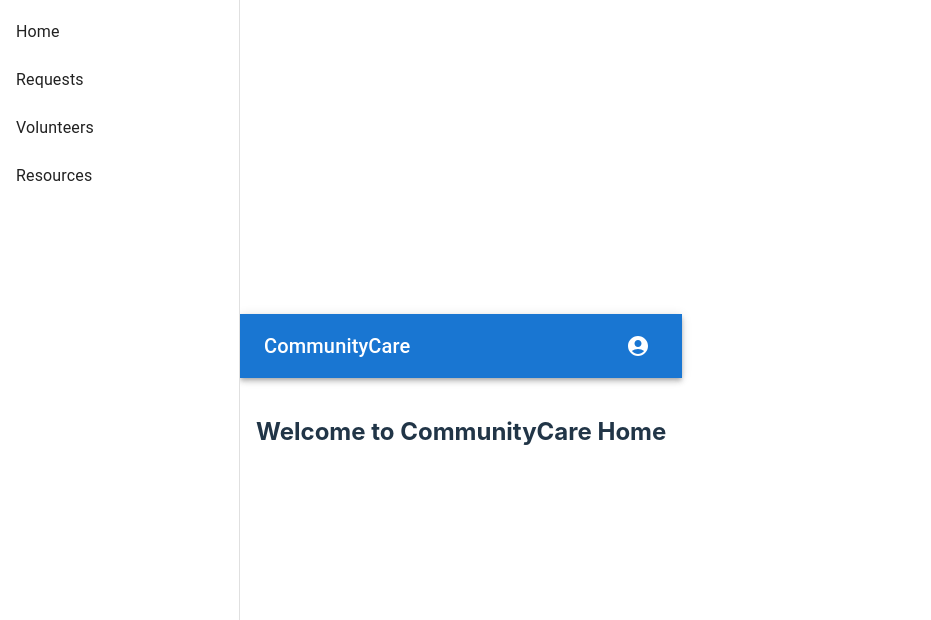
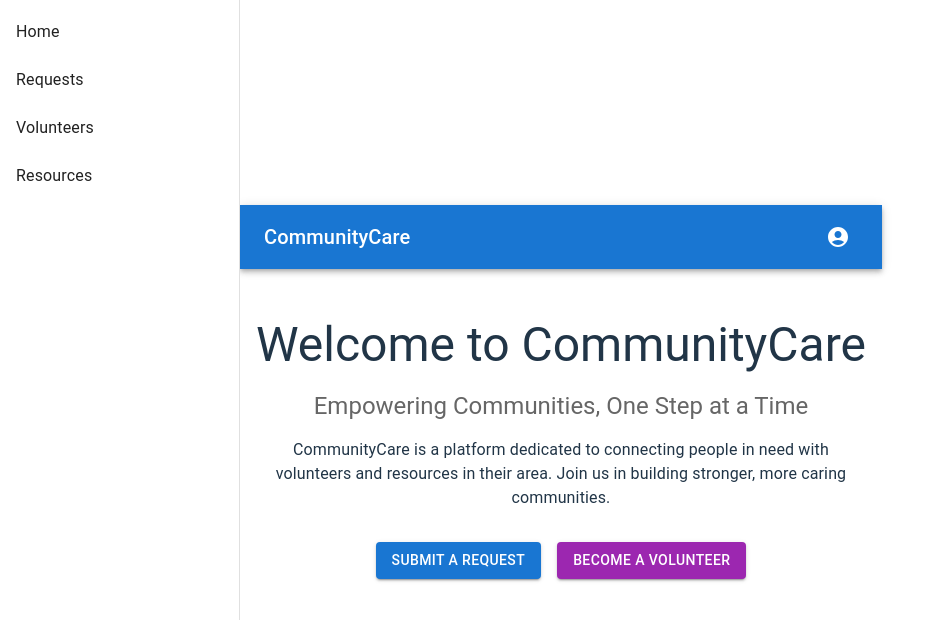
Before and after one commit to Beulah-Priscilla/Community-Care, a React (Vite) app: page / in a window 1280 px wide. Shown: the top 620 px of the page, without its empty margins (0-931 px from the left). Built offline with nearby package versions, Linux system fonts and the light colour scheme.

Commit message:
Enhanced Home page

```diff
--- a/src/pages/Home.tsx
+++ b/src/pages/Home.tsx
@@ -1,7 +1,35 @@
+import { Box, Button, Grid2, Typography } from "@mui/material";
 import React from "react";
 
 const Home: React.FC = () => {
-  return <h2>Welcome to CommunityCare Home</h2>;
+  return (
+    <Box sx={{ textAlign: 'center', mt: 4 }}>
+      <Typography variant="h3" gutterBottom>
+        Welcome to CommunityCare
+      </Typography>
+      <Typography variant="h5" color="textSecondary" gutterBottom>
+        Empowering Communities, One Step at a Time
+      </Typography>
+      <Typography variant="body1" sx={{ maxWidth: 600, mx: 'auto', mt: 2 }}>
+        CommunityCare is a platform dedicated to connecting people in need with volunteers and resources in their area.
+        Join us in building stronger, more caring communities.
+      </Typography>
+      <Box sx={{ mt: 4 }}>
+        <Grid2 container spacing={2} justifyContent="center">
+          <Grid2>
+            <Button variant="contained" color="primary" href="/requests">
+              Submit a Request
+            </Button>
+          </Grid2>
+          <Grid2>
+            <Button variant="contained" color="secondary" href="/volunteers">
+              Become a Volunteer
+            </Button>
+          </Grid2>
+        </Grid2>
+      </Box>
+    </Box>
+  )
 };
 
 export default Home;
```
